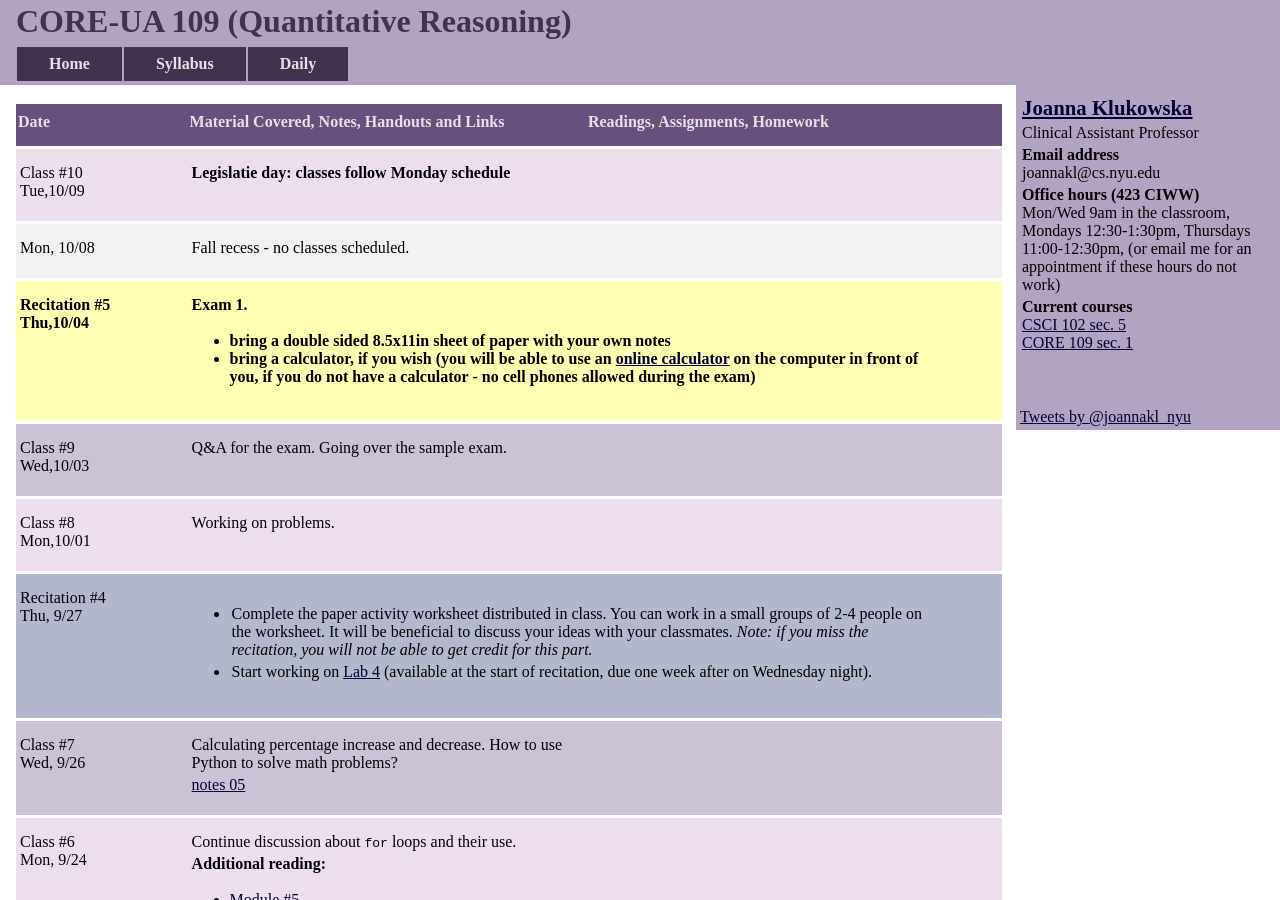
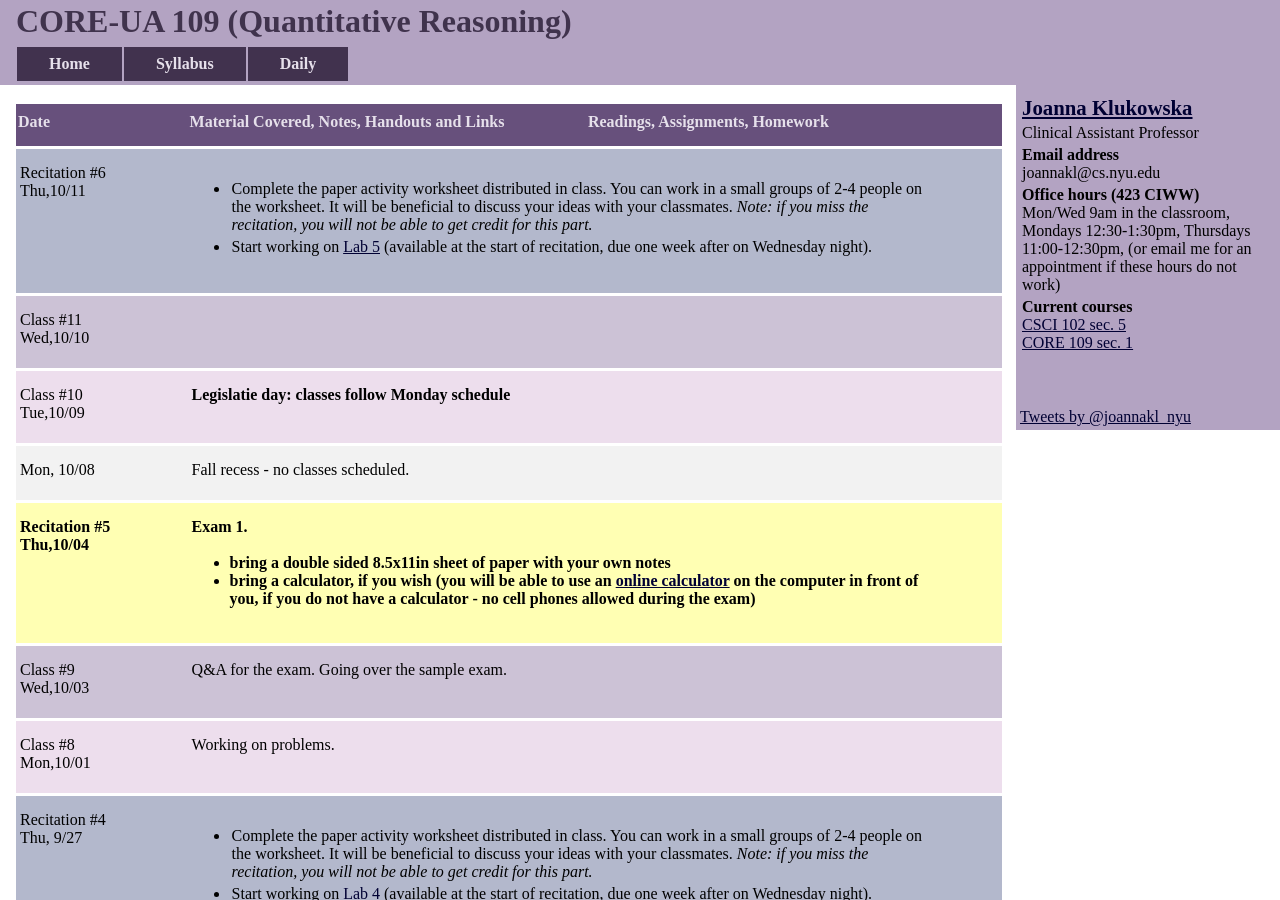
Before and after one commit to joannakl/core109_f18, a Jekyll site: the page built from daily.html, in a window 1280 px wide and 900 px high. Built offline with Jekyll 4.4.1, drawn with Linux system fonts in a browser that asks for light colours; comment, search, counter and statistics services are not loaded.

Commit message:
update for lab 5

```diff
--- a/_includes/daily/rec6.markdown
+++ b/_includes/daily/rec6.markdown
@@ -12,6 +12,18 @@
 
 
 
+
+- Complete the paper activity worksheet distributed in class. You can work in a
+small groups of 2-4 people on the worksheet. It will be beneficial to discuss
+your ideas with your classmates. _Note: if you miss the recitation, you will not be
+able to get credit for this part._
+
+- Start working on
+[Lab 5](https://drive.google.com/drive/folders/1FfMo6V5csKctAMGbj2Lblx_3D8RxSXm5?usp=sharing)
+(available at the start of recitation, due one week after on Wednesday night).
+
+
+
 </p>
 </div>
 
--- a/daily.html
+++ b/daily.html
@@ -18,8 +18,8 @@
     - "rec5"
     - "change_1008"
     - "lec10"
-    #- "lec11"
-    #- "rec6"
+    - "lec11"
+    - "rec6"
     #- "lec12"
     #- "lec13"
     #- "rec7"
```
